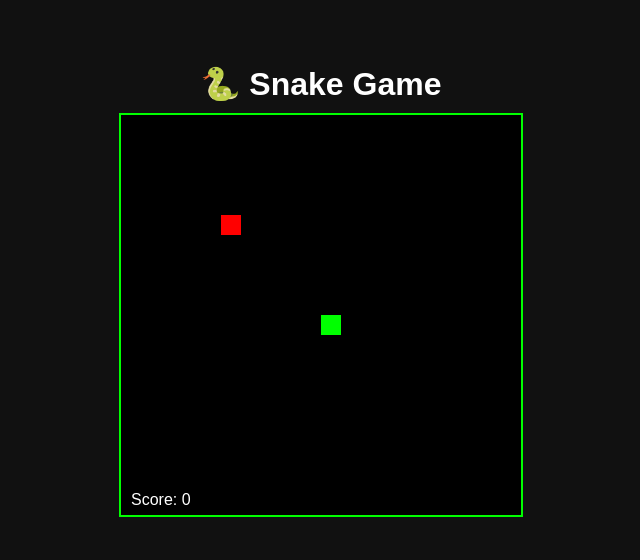
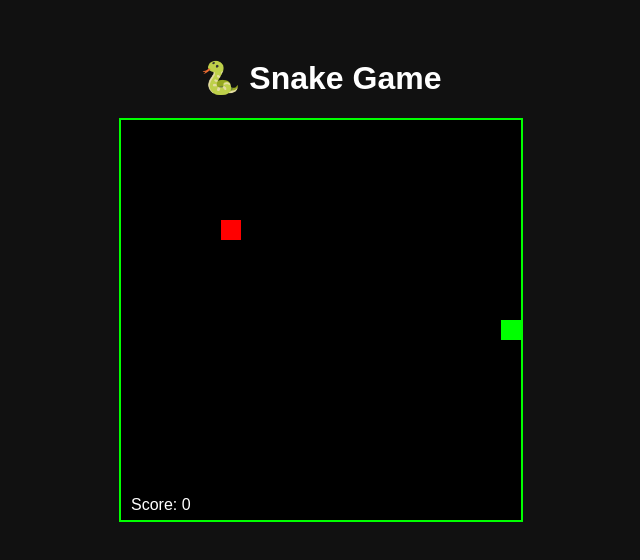
Before and after one commit to dilshadalmm/SnaGame, a plain HTML site: page index.html in a window 1280 px wide. Shown: the part 120-680 px from the top of the page, without its empty margins (319-959 px from the left). Drawn offline with Linux system fonts and the light colour scheme.

Commit message:
Update index.html

```diff
--- a/index.html
+++ b/index.html
@@ -2,34 +2,26 @@
 <html lang="en">
 <head>
   <meta charset="UTF-8" />
-  <meta name="viewport" content="width=device-width, initial-scale=1.0"/>
   <title>Snake Game</title>
   <style>
-    * {
-      box-sizing: border-box;
-    }
     body {
-      background-color: #111;
+      margin: 0;
+      background: #111;
       display: flex;
       justify-content: center;
       align-items: center;
+      flex-direction: column;
       height: 100vh;
-      margin: 0;
       color: #fff;
-      font-family: Arial, sans-serif;
-      flex-direction: column;
+      font-family: Arial;
     }
     canvas {
-      background-color: #000;
       border: 2px solid #0f0;
-    }
-    h1 {
-      margin-bottom: 10px;
+      background: black;
     }
   </style>
 </head>
 <body>
-
   <h1>🐍 Snake Game</h1>
   <canvas id="game" width="400" height="400"></canvas>
 
@@ -41,12 +33,14 @@
     const tileCount = canvas.width / gridSize;
 
     let snake = [{ x: 10, y: 10 }];
-    let dx = 0;
+    let dx = 1; // 🟢 Start moving right
     let dy = 0;
     let food = { x: 5, y: 5 };
     let score = 0;
+    let isGameOver = false;
 
     function gameLoop() {
+      if (isGameOver) return;
       update();
       draw();
       setTimeout(gameLoop, 100);
@@ -67,7 +61,6 @@
 
       snake.unshift(head);
 
-      // Eat food
       if (head.x === food.x && head.y === food.y) {
         score++;
         placeFood();
@@ -77,21 +70,17 @@
     }
 
     function draw() {
-      // Clear
       ctx.fillStyle = "#000";
       ctx.fillRect(0, 0, canvas.width, canvas.height);
 
-      // Draw Snake
       ctx.fillStyle = "#0f0";
       for (let part of snake) {
         ctx.fillRect(part.x * gridSize, part.y * gridSize, gridSize, gridSize);
       }
 
-      // Draw Food
       ctx.fillStyle = "#f00";
       ctx.fillRect(food.x * gridSize, food.y * gridSize, gridSize, gridSize);
 
-      // Score (Optional)
       ctx.fillStyle = "#fff";
       ctx.font = "16px Arial";
       ctx.fillText("Score: " + score, 10, canvas.height - 10);
@@ -103,22 +92,26 @@
     }
 
     function resetGame() {
-      alert("Game Over! Your score: " + score);
-      snake = [{ x: 10, y: 10 }];
-      dx = 0;
-      dy = 0;
-      score = 0;
+      alert("Game Over! Score: " + score);
+      isGameOver = true;
     }
 
-    document.addEventListener('keydown', (e) => {
-      if (e.key === 'ArrowUp' && dy === 0) {
+    document.addEventListener("keydown", (e) => {
+      if (e.key === "ArrowUp" && dy === 0) {
         dx = 0; dy = -1;
-      } else if (e.key === 'ArrowDown' && dy === 0) {
+      } else if (e.key === "ArrowDown" && dy === 0) {
         dx = 0; dy = 1;
-      } else if (e.key === 'ArrowLeft' && dx === 0) {
+      } else if (e.key === "ArrowLeft" && dx === 0) {
         dx = -1; dy = 0;
-      } else if (e.key === 'ArrowRight' && dx === 0) {
+      } else if (e.key === "ArrowRight" && dx === 0) {
         dx = 1; dy = 0;
+      } else if (e.key === " " && isGameOver) {
+        // Restart on spacebar
+        snake = [{ x: 10, y: 10 }];
+        dx = 1; dy = 0;
+        score = 0;
+        isGameOver = false;
+        gameLoop();
       }
     });
 
```
